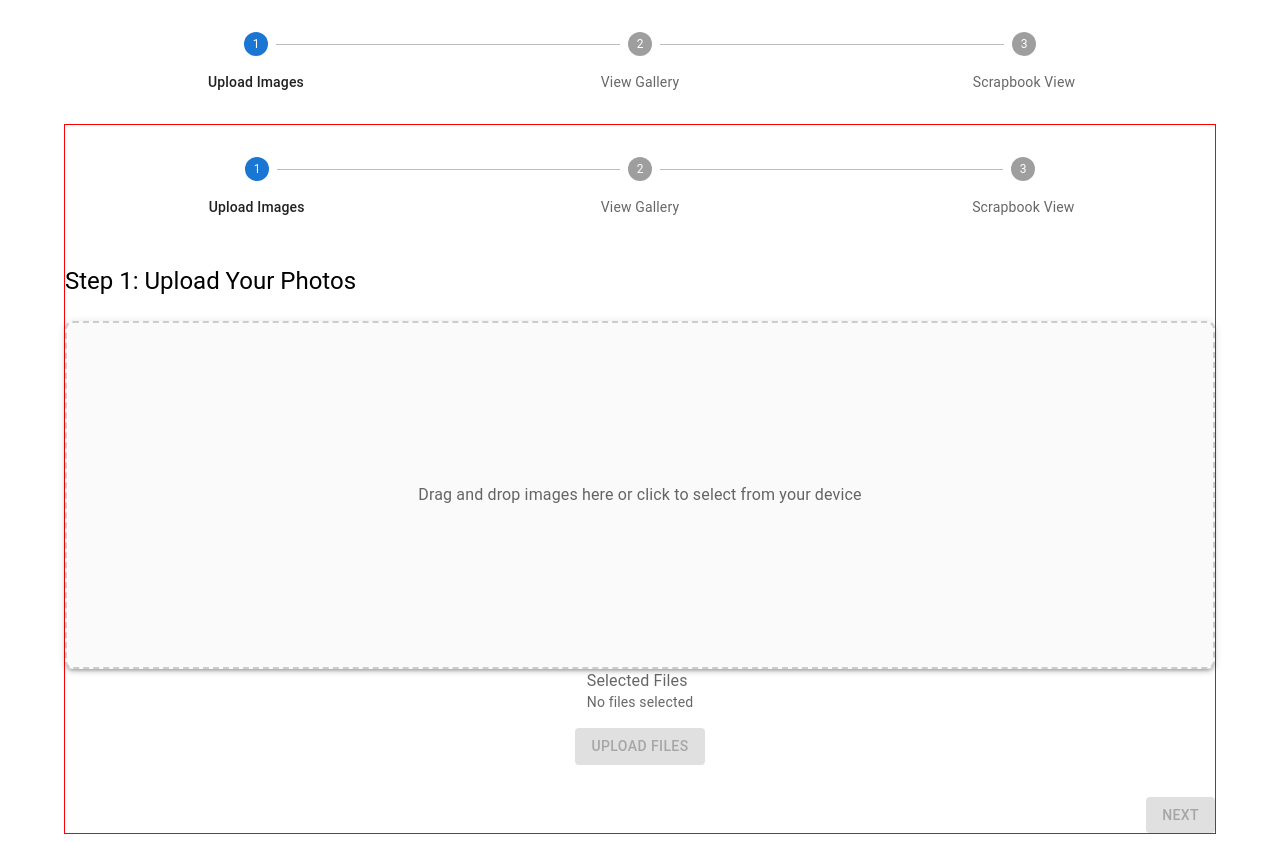
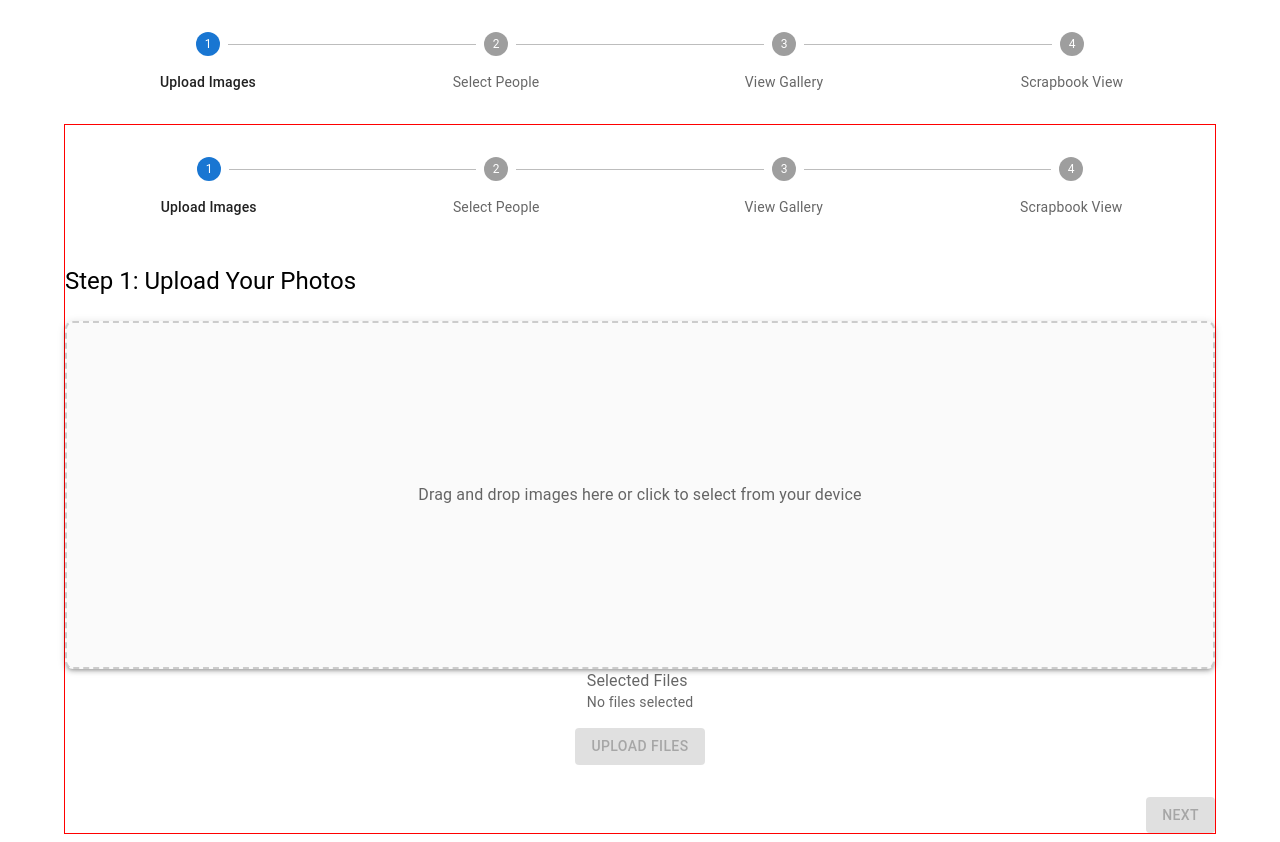
Before and after one commit to oykusahin/memomaker, a React (Create React App) app in the folder frontend/: page /upload in a window 1280 px wide. Built offline with nearby package versions, Linux system fonts and the light colour scheme.

Commit message:
Update the router for this step

```diff
--- a/frontend/src/components/StepperWrapper.js
+++ b/frontend/src/components/StepperWrapper.js
@@ -7,6 +7,7 @@ import StepLabel from "@mui/material/StepLabel";
 
 const steps = [
   { label: "Upload Images", path: "/upload" },
+  { label: "Select People", path: "/face-selection" },
   { label: "View Gallery", path: "/gallery" },
   { label: "Scrapbook View", path: "/scrapbook" },
 ];
--- a/frontend/src/routes/Router.js
+++ b/frontend/src/routes/Router.js
@@ -11,6 +11,7 @@ import TestPage from "../pages/TestPage";
 import AboutUsPage from "../pages/AboutUsPage";
 import Team from "../pages/TeamPage";
 import PrivacyPolicy from "../pages/PrivacyPolicyPage";
+import StepFaceSelection from "../pages/StepFaceSelection";
 
 const AppRouter = () => {
   return (
@@ -23,6 +24,7 @@ const AppRouter = () => {
       <Route path="/test" element={<TestPage />} />
       <Route path="/team" element={<Team />} />
       <Route path="/privacy-policy" element={<PrivacyPolicy />} />
+      <Route path="/face-selection" element={<StepFaceSelection />} />
     </Routes>
   );
 };
```
